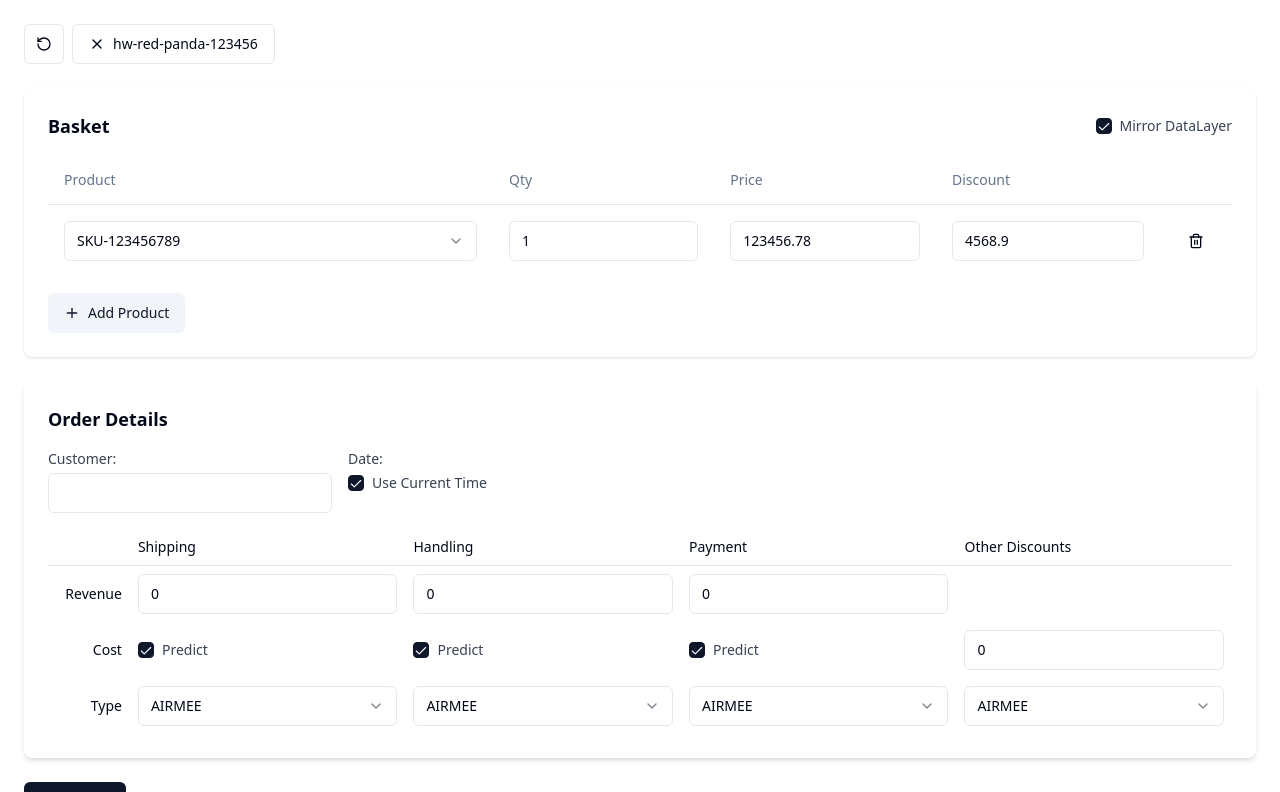
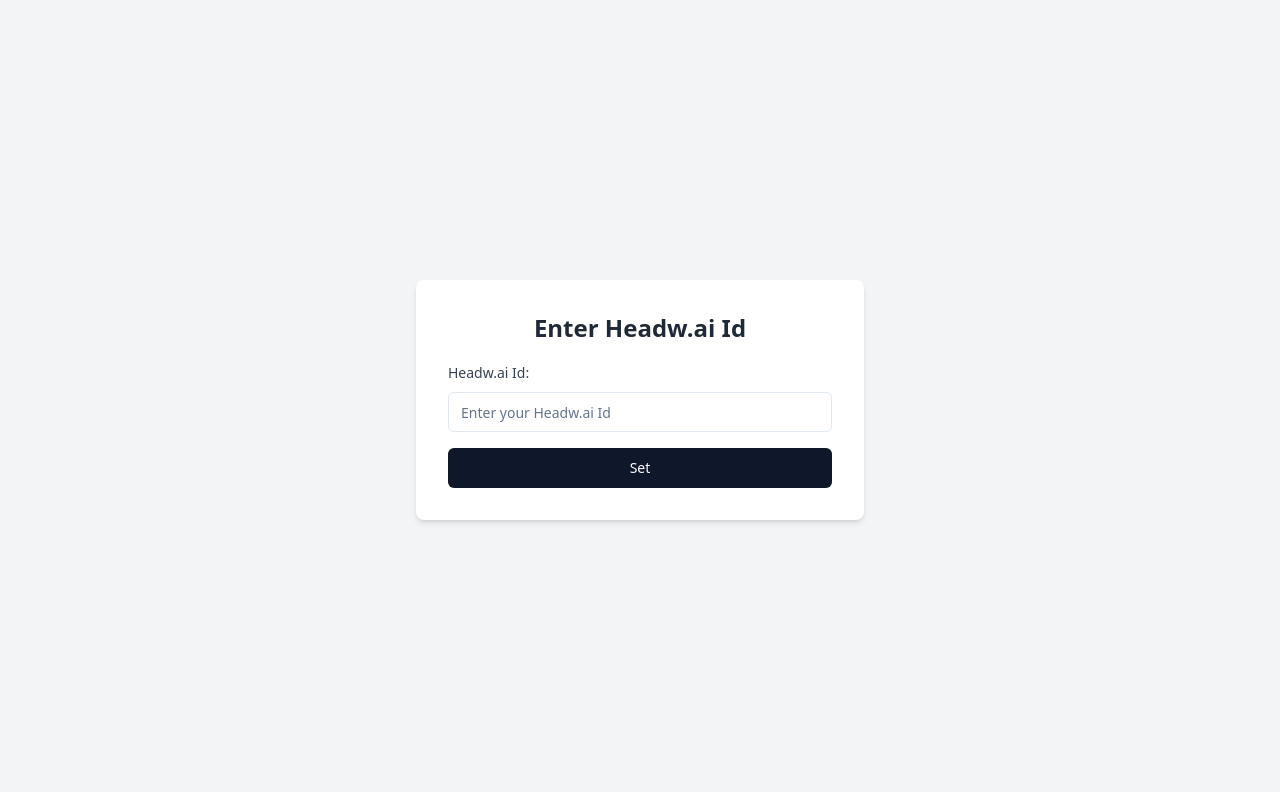
Before and after one commit to GPT-Engineer-App/friendly-interface-builder, a React (Vite) app: page / in a window 1280 px wide. Shown: the top 792 px of the page. Built offline with nearby package versions, Linux system fonts and the light colour scheme.

Commit message:
Implement conditional rendering for empty headwaiId

```diff
--- a/src/pages/Index.jsx
+++ b/src/pages/Index.jsx
@@ -31,7 +31,7 @@ const products = [
 ];
 
 const Index = () => {
-  const [headwaiId, setHeadwaiId] = useState("hw-red-panda-123456");
+  const [headwaiId, setHeadwaiId] = useState("");
   const [customer, setCustomer] = useState("");
   const [monitorDataLayer, setMonitorDataLayer] = useState(true);
   const [tableRows, setTableRows] = useState([
@@ -150,6 +150,40 @@ const Index = () => {
     setGp2plus(randomGp2plus);
   }
 
+  if (!headwaiId) {
+    return (
+      <div className="flex flex-col items-center justify-center min-h-screen bg-gray-100">
+        <div className="w-full max-w-md p-8 space-y-4 bg-white rounded-lg shadow-md">
+          <h2 className="text-2xl font-bold text-center text-gray-800">Enter Headw.ai Id</h2>
+          <div className="space-y-2">
+            <label htmlFor="headwaiId" className="text-sm font-medium text-gray-700">
+              Headw.ai Id:
+            </label>
+            <Input
+              id="headwaiId"
+              type="text"
+              placeholder="Enter your Headw.ai Id"
+              value={headwaiId}
+              onChange={(e) => setHeadwaiId(e.target.value)}
+            />
+          </div>
+          <Button
+            className="w-full"
+            onClick={() => {
+              if (headwaiId.trim()) {
+                toast.success("Headw.ai Id set successfully");
+              } else {
+                toast.error("Please enter a valid Headw.ai Id");
+              }
+            }}
+          >
+            Set
+          </Button>
+        </div>
+      </div>
+    );
+  }
+
   return (
     <div className="container mx-auto p-6 space-y-6">
 
@@ -174,7 +208,7 @@ const Index = () => {
           </TooltipProvider>
         </div>
 
-        <Button variant="outline" onClick="handleClearHeadwaiId">
+        <Button variant="outline" onClick={handleClearHeadwaiId}>
           <X className="mr-2 h-4 w-4" />
           { headwaiId }
         </Button>
```
